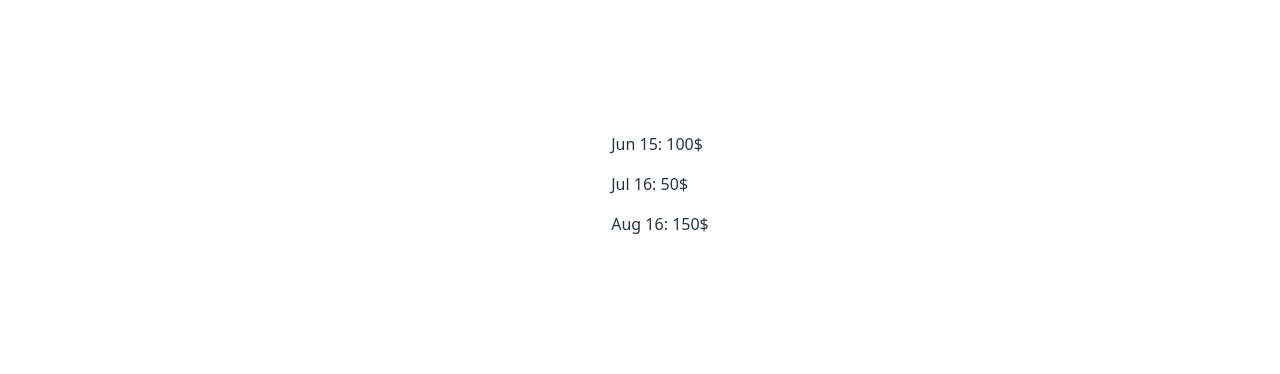
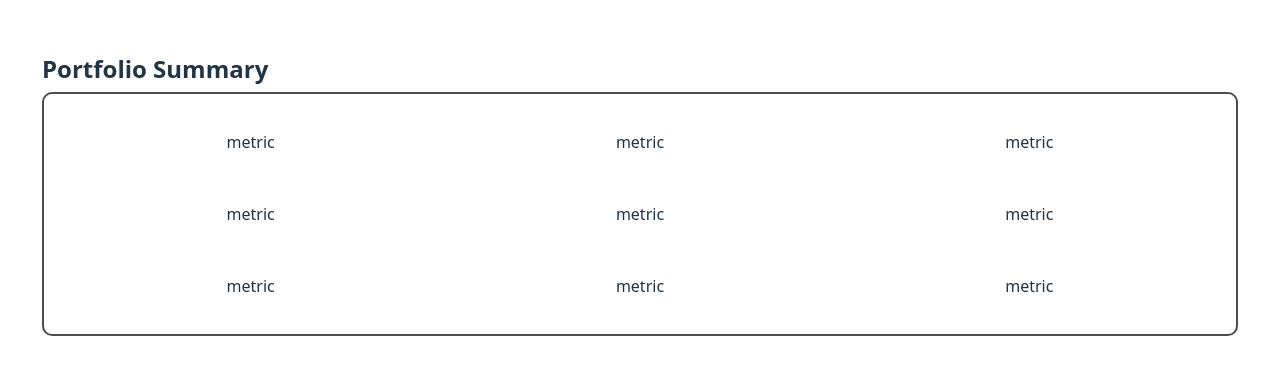
Before and after one commit to Ahmed-Khanji/Investment-Dashboard, a React (Vite) app in the folder frontend/: page / in a window 1280 px wide. Shown: the part 224-598 px from the top of the page. Built offline with nearby package versions, Linux system fonts and the light colour scheme; no server answers.

Commit message:
statting ControlPanel component

```diff
--- a/frontend/src/App.jsx
+++ b/frontend/src/App.jsx
@@ -1,11 +1,14 @@
-import { useState } from 'react'
-import StrategyChart from './components/StrategyChart'
+import StrategyChart from './components/StrategyChart';
+import ControlPanel from './components/ControlPanel';
 
 export default function App() {
 
   return (
     <>
-      <StrategyChart />
+      {/* <StrategyChart /> */}
+      <div className='column'>
+        <ControlPanel />
+      </div>
     </>
   )
 }
--- /dev/null
+++ b/frontend/src/components/ControlPanel.jsx
@@ -0,0 +1,29 @@
+import { useState, useEffect } from 'react';
+import '../styles/ControlPanel.css';
+
+export default function ControlPanel() {
+
+
+    return (
+        <>
+            <div className="container">
+                <h2>Portfolio Summary</h2>
+                <div className="panel">
+                    <div className='grid'>
+                        <div><p>metric</p></div>
+                        <div><p>metric</p></div>
+                        <div><p>metric</p></div>
+
+                        <div><p>metric</p></div>
+                        <div><p>metric</p></div>
+                        <div><p>metric</p></div>
+
+                        <div><p>metric</p></div>
+                        <div><p>metric</p></div>
+                        <div><p>metric</p></div>
+                    </div>
+                </div>
+            </div>
+        </>
+    )
+}
--- a/frontend/src/components/StrategyChart.jsx
+++ b/frontend/src/components/StrategyChart.jsx
@@ -4,79 +4,95 @@ import '../styles/StrategyChart.css';
 
 export default function StrategyChart() {
     const mockData = [
-        {time: '06/29/2015', balance: 100}, // time in MM/DD/YYYY, balance in usd $
-        {time: '07/12/2016', balance: 50},
-        {time: '08/22/2016', balance: 150},
+        {date: '06/29/2015', balance: 100}, // time in MM/DD/YYYY, balance in usd $
+        {date: '07/12/2016', balance: -50},
+        {date: '08/22/2016', balance: 150},
     ]
     // State for array and single stat
     const [statArray, setStatArray] = useState(mockData);
     const [chartData, setChartData] = useState([]);
 
-    // fetching daily balance
-    function fetchBalance() {
-        fetch('http://127.0.0.1:8000/api/balance/')
-            .then(res => res.json())
-            .then(data => {
-                console.log("Parsed JSON", data); // testing
-                const newBalance = {
-                    time: new Date().toLocaleDateString(),
-                    balance: data.balance
-                };
-                setStatArray([...statArray, newBalance]);
-            })
-            .catch(err => console.error(err.message));
+    // Fetches from backend and updates statArray
+    async function fetchBalance() {
+        try {
+            const res = await fetch('http://127.0.0.1:8000/api/all-balances/');
+            const data = await res.json();
+            setStatArray(prev => [...prev, ...data]);
+            return [...statArray, ...data]; // return updated array for parsing
+        } catch (err) {
+            console.error(err.message);
+            return statArray; // fallback
+        }
     }
-    useEffect(() => {
-        fetchBalance();
-        const now = new Date();
-        const nextMidnight = new Date(now.getFullYear(), now.getMonth(), now.getDate() + 1, 0, 0, 0, 0);
-        const delay = nextMidnight - now;
 
-        const timeout = setTimeout(() => {
-            fetchBalance();
-            setInterval(fetchBalance, 24*60*60*1000) // 24 hours
-        }, delay);
+    // Parses given array into chart-ready format
+    function parseChartData(array) {
+        const grouped = {};
+        array.forEach(stat => {
+            const dateObj = new Date(stat.date);
+            const month = new Intl.DateTimeFormat('en', { month: 'short' }).format(dateObj);
+            const year = `'${dateObj.getFullYear().toString().slice(-2)}`;
+            const monthYear = `${month} ${year}`;
 
-        return () => clearTimeout(timeout); // cleanup when unmount
-    }, []);
-
-    // Parsing data to 'Jun 24, 1000'
-    function parseChartData() {
-        const grouped = {};
-        statArray.forEach(stat => {
-            const monthYear = new Intl.DateTimeFormat('en', {
-                month: 'short',
-                year: '2-digit'
-            }).format(new Date(stat.time));
-
-            if (!grouped[monthYear]) {
-                grouped[monthYear] = [];
-            }
-            grouped[monthYear].push(stat.balance);
+            if (!grouped[monthYear]) grouped[monthYear] = [];
+            grouped[monthYear].push(parseFloat(stat.balance)); // ensure balance is number
         });
 
         const parsed = Object.entries(grouped).map(([month, balances]) => {
             const sum = balances.reduce((a, b) => a + b, 0);
             const avg = sum / balances.length;
             return {
-                time: month,
-                balance: Math.round(avg*100) / 100 // rounding to 2 decimal
-            }
+                date: month,
+                balance: Math.round(avg * 100) / 100
+            };
         });
-        setChartData(parsed)
+        setChartData(parsed);
     }
+
     useEffect(() => {
-        parseChartData();
-    }, [statArray]);
-
+        (async () => {
+            const fullArray = await fetchBalance(); // wait for updated array
+            parseChartData(fullArray);
+        })(); // declaring and calling the function at the same time
+    }, []);
 
     return (
         <>
-            <ul>
-                {chartData.map(stat => (
-                    <p>{stat.time}: {stat.balance}$</p>
-                ))}
-            </ul>
+            <div className="column">
+                <h2>Strategy Chart</h2>
+                <div className="chart" style={{ width: '100%', height: 300 }}>
+                     <ResponsiveContainer>
+                        <LineChart data={chartData}>
+                            <Line
+                                type="monotone" dataKey="balance"
+                                stroke={chartData[chartData.length - 1]?.balance >= 0 ? 'green' : 'red'}
+                            />
+                            <CartesianGrid strokeDasharray="3 3" />
+                            <XAxis dataKey="date" />
+                            <YAxis domain={['auto', 'auto']} />
+                            <Tooltip
+                                formatter={(value) => {
+                                   const color = value > 0 ? 'green' : 'red';
+                                   return <span style={{color}}>{`$${value}`}</span>
+                                }}
+                                labelFormatter={(label) => {
+                                    // label is something like "Jun '16"
+                                    const [monthStr, yearStr] = label.split(" '");
+                                    const fullDate = new Date(`${monthStr} 1, 20${yearStr}`); // e.g., "Jun 1, 2016"
+                                    const fullMonth = new Intl.DateTimeFormat('en', { month: 'long' }).format(fullDate);
+                                    const year = fullDate.getFullYear();
+                                    return `${fullMonth} ${year}`; // e.g., "June 2016"
+                                }}
+                            />
+                        </LineChart>
+                     </ResponsiveContainer>
+                </div>
+                <ul>
+                    {chartData.map((stat, index) => (
+                        <p key={index}>{stat.date}: {stat.balance}</p>
+                    ))}
+                </ul>
+            </div>
         </>
     )
 }
--- /dev/null
+++ b/frontend/src/styles/ControlPanel.css
@@ -0,0 +1,23 @@
+.container h2 {
+  margin-bottom: 5px;
+}
+.panel {
+  padding: 20px;
+  width: 90vw;
+  max-width: 1200px;
+  border: 2px solid rgb(78, 76, 76);
+  border-radius: 10px;
+  background-color: rgba(255, 255, 255, 0.02);
+}
+.grid {
+  display: grid;
+  grid-template-columns: repeat(3, 1fr);
+  grid-template-rows: repeat(3, 1fr);
+  gap: 1rem;
+}
+
+.grid > * {
+  display: flex;
+  align-items: center;
+  justify-content: center;
+}
--- a/frontend/src/styles/StrategyChart.css
+++ b/frontend/src/styles/StrategyChart.css
@@ -0,0 +1,25 @@
+/* Chart */
+.chart {
+  background-color: rgba(40, 40, 40, 0.85);
+  border: 1px solid #555;
+  border-radius: 15px;
+  padding: 15px;
+  box-shadow: 0 2px 10px rgba(0, 0, 0, 0.6);
+  max-width: 1000px;
+  width: 100%;
+}
+.recharts-default-tooltip {
+  background-color: #242424 !important;
+  color: white !important;
+  border-radius: 4px !important;
+  padding: 8px 12px !important;
+  font-size: 0.85rem !important;
+  box-shadow: 0 4px 10px rgba(0, 0, 0, 0.3) !important;
+  border: none !important;
+}
+.recharts-tooltip-item {
+  color: white !important; /* Ensures name, colon, and value default to white */
+}
+.column h2 {
+  margin-bottom: 0rem; /* or even 0 if you want it really close */
+}
```
Also changed, not shown: 1 other file (tests, documents, lock files or other folders).
